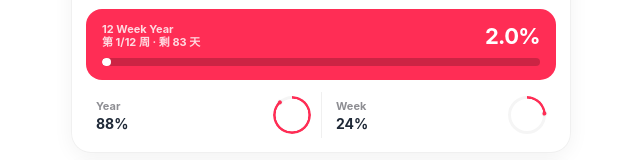
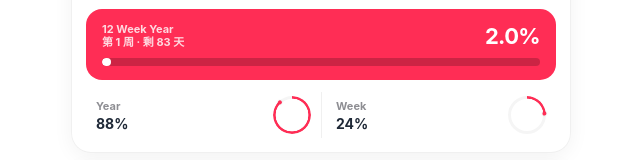
Before and after one commit to gjl2002/12week-, a plain HTML site: page index.html in a window 1280 px wide. Shown: the part 213-373 px from the top of the page, 319-959 px from the left. Drawn offline with Linux system fonts and the light colour scheme.

Commit message:
Simplify current week label

```diff
--- a/index.html
+++ b/index.html
@@ -389,7 +389,7 @@
             <div class="overview-primary-top">
                 <div class="overview-primary-info">
                     <div class="card__label">12 Week Year</div>
-                    <div class="card__label" style="margin: 0;">第 <span id="weeks-12w-num">1</span>/12 周 · 剩 <span id="days-12w-left">0</span> 天</div>
+                    <div class="card__label" style="margin: 0;">第 <span id="weeks-12w-num">1</span> 周 · 剩 <span id="days-12w-left">0</span> 天</div>
                 </div>
                 <div class="main-stat" id="pct-12w">0%</div>
             </div>
```
